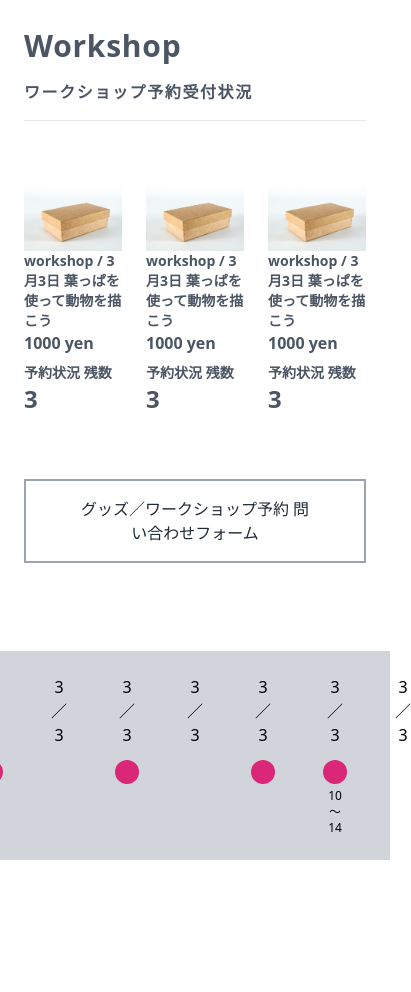
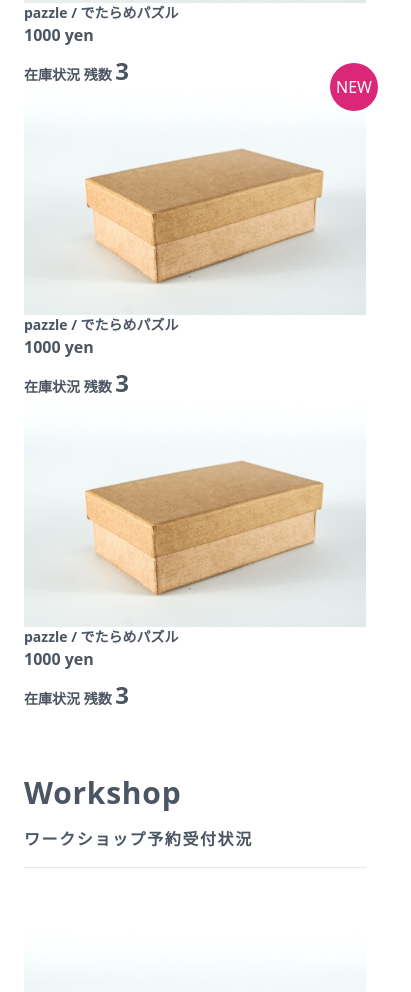
Before and after one commit to pojiro/teamgenik_pub_samples, a website: page src/pages/index.html in a window 390 px wide. Shown: the part 984-1976 px from the top of the page, 411 px wide, since content can reach past the window. Before the commit the page ends 1844 px from the top, so only its background shows below. Drawn offline with nearby package versions, Linux system fonts and the light colour scheme; files that its build step writes are made by us from their sources.

Commit message:
Add responsible class to each section

```diff
--- a/src/pages/index.html
+++ b/src/pages/index.html
@@ -33,7 +33,7 @@
         <h1 class="mb-4 text-3xl font-bold tracking-wide">Products</h1>
         <p class="mb-4 font-bold tracking-widest">グッズ販売</p>
         <hr />
-        <div class="mt-16 grid grid-cols-3 gap-6">
+        <div class="mt-16 grid md:grid-cols-3 md:gap-6">
           <div>
             <div class="relative">
               <a href="#">
@@ -116,7 +116,7 @@
         <p class="mb-4 font-bold tracking-widest">ワークショップ予約受付状況</p>
         <hr />
         <!-- items -->
-        <div class="mt-16 grid grid-cols-3 gap-6">
+        <div class="mt-16 grid md:grid-cols-3 md:gap-6">
           <!-- item -->
           <div>
             <div class="relative">
@@ -202,7 +202,9 @@
       </div>
     </div>
     <!-- dates -->
-    <div class="flex justify-center gap-12 bg-gray-300 py-6">
+    <div
+      class="grid grid-cols-3 place-content-center gap-8 bg-gray-300 py-6 md:grid-cols-7"
+    >
       <div class="justify-self-center">
         <p class="text-center">
           <span>3</span>
```
